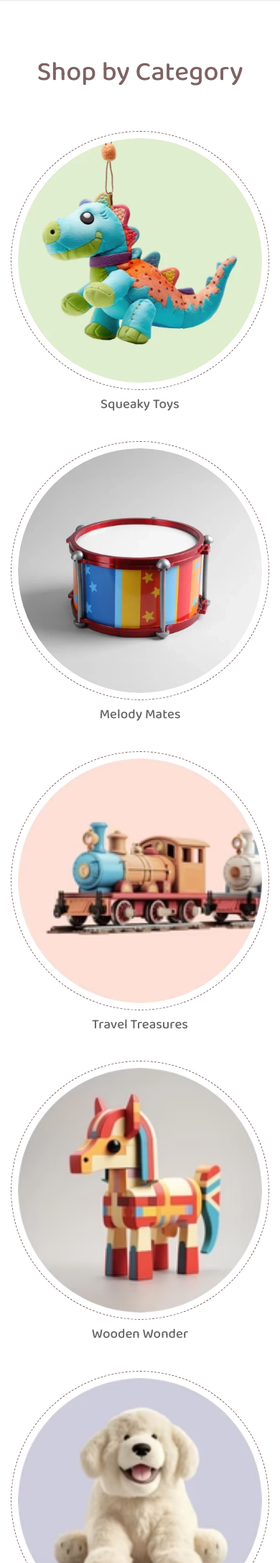
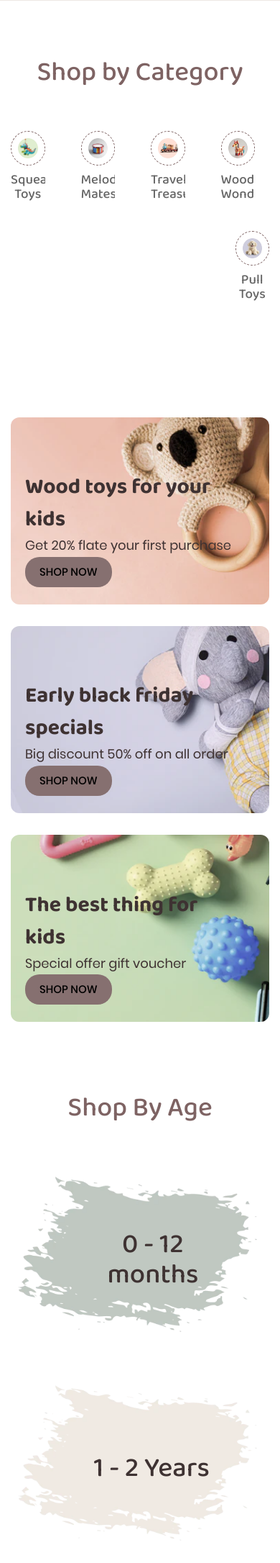
Before and after one commit to TranHuuDat2004/TOY_SHOP-1, a PHP site: page / in a window 390 px wide. Shown: the part 843-3015 px from the top of the page at 72% size. Run offline with PHP 8.4, Linux system fonts and the light colour scheme; some libraries are stand-ins or nearby versions; some web fonts are replaced.

Commit message:
Commit message describing the changes

```diff
--- a/css/main.css
+++ b/css/main.css
@@ -1999,36 +1999,8 @@
 
 /*//////////////////////////////////////////////////////////////////
 [ Block1 ]*/
-/* .block1-1 {
-  position: relative;
-  height: 150px;
-  width: 150px;
-  border-radius: 50%;
-  background-color: #F2BED1;
-  padding: 3px;
-}
-
-.block1-1 .category-img{
-  height: 100%;
-  width: 100%;
-  object-fit: cover;
-  border-radius: 50%;
-  border: 3px solid #fff;
-} */
-.category {
-  margin: 10px 0;
-  height: 100%;
-  width: 100%;
-  background: #fff;
-  padding: 9px;
-  border-radius: 50%;
-  position: relative;
-  border: 0.5px dashed #7E6363;
-  border-spacing: 100px 0px;
-
-  /* box-shadow: 0 0 0 0.2rem rgba(219, 56, 140, 0.25); */
-
-}
+
+
 /*//////////////////////////////////////////////////////////////////
 [ Block2 ]*/
 .block2-pic {
@@ -2258,6 +2230,15 @@
   font-size: 20;
 }
 
+.stext-122 {
+  font-family: "Baloo 2", sans-serif;
+  font-size: 30px;
+}
+.stext-123 {
+  font-family: "Baloo 2", sans-serif;
+  margin-top: 10px;
+}
+
 
 /*---------------------------------------------*/
 .stext-301 {
@@ -3387,3 +3368,152 @@
   position: relative;
 
 }
+
+.category {
+  margin: 10px 0;
+  height: 100%;
+  width: 100%;
+  background: #fff;
+  padding: 9px;
+  border-radius: 50%;
+  position: relative;
+  border: 0.5px dashed #7E6363;
+  border-spacing: 100px 0px;
+
+  /* box-shadow: 0 0 0 0.2rem rgba(219, 56, 140, 0.25); */
+
+}
+
+.category:hover {
+  margin: 10px 0;
+  height: 100%;
+  width: 100%;
+  background: #fff;
+  padding: 5px;
+  border-radius: 50%;
+  position: relative;
+  border: 0.5px dashed #7E6363;
+  transition: 0.3s;
+
+  /* box-shadow: 0 0 0 0.2rem rgba(219, 56, 140, 0.25); */
+
+}
+
+.wrap-pic-w:hover .stext-121 {
+  color: #D5B4B4;
+}
+
+/* rectangle */
+
+.wrap-pic-w {
+  position: relative;
+  overflow: hidden;
+}
+
+.block1-content {
+  position: absolute;
+  bottom: 0;
+  left: 0;
+  width: 100%;
+  padding: 20px;
+  box-sizing: border-box;
+}
+
+.block1-name,
+.block1-info,
+.block1-link {
+  color: #3E3232;
+}
+
+.block1-name {
+  font-size: 30px;
+  font-weight: bold;
+}
+
+.block1-info,
+.block1-link {
+  font-size: 18px;
+  margin-top: -10px;
+}
+
+.block1 .retangle{
+  border-radius: 12px;
+}
+
+/* Style the button */
+.block1-btn {
+  display: inline-block;
+  padding: 10px 20px;
+  background-color: #867070;
+  color: #000;
+  text-decoration: none;
+  border-radius: 20px;
+  transition: background-color 0.3s;
+}
+
+.block1-btn:hover {
+  background-color: #3E3232;
+  color: #fff;
+}
+
+/* age */
+.ageimg img{
+  filter: hue-rotate(86deg) brightness(80%);
+  width: 300px;
+  height: 100%;
+}
+
+.ageimg1 img{
+  filter: hue-rotate(357deg) brightness(95%);
+  width: 300px;
+  height: 100%;
+}
+
+.ageimg2 img{
+  filter: hue-rotate(308deg) brightness(95%);
+  width: 300px;
+  height: 100%;
+}
+
+.ageimg3 img{
+  filter: hue-rotate(89deg) brightness(95%);
+  width: 300px;
+  height: 100%;
+}
+
+.ageimg, .ageimg1, .ageimg2, .ageimg3 {
+  position: relative; /* Đặt phần tử cha là relative */
+}
+
+.ageimg img, .ageimg1 img, .ageimg2 img, .ageimg3 img {
+  width: 300px;
+  height: auto;
+}
+
+
+.stext-123 {
+  position: absolute;
+  top: 50%;
+  left: 50%;
+  transform: translate(-40%, -50%);
+  font-size: 38px;
+  color: #3E3232;
+}
+
+@media (max-width: 767px) {
+  .ageimg img, .ageimg1 img, .ageimg2 img, .ageimg3 img {
+      width: 100%;
+      height: auto;
+  }
+}
+
+
+.col-md-2 {
+  flex: 1;
+  max-width: calc(25% - 20px);
+  margin-right: 20px;
+}
+
+.col-md-2:last-child {
+  margin-right: 0;
+}
```
Also changed, not shown: images/age1.jpg (added), images/rectangle1.jpg (added), images/rectangle2.jpg (added), images/rectangle3.jpg (added), 1 other file.
